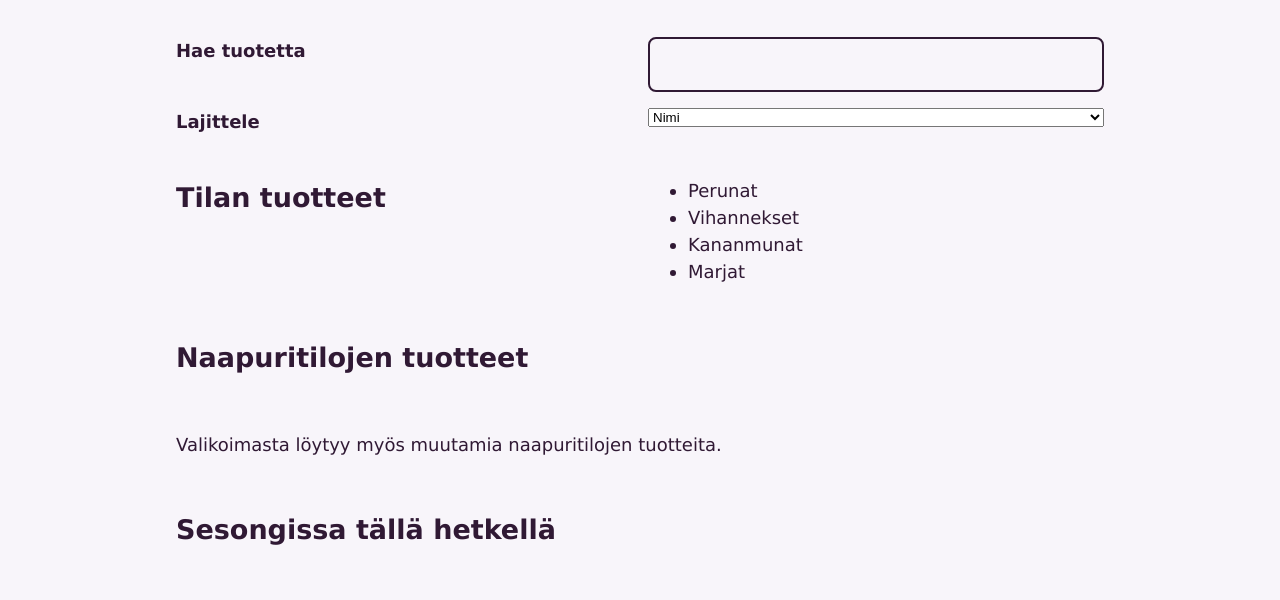
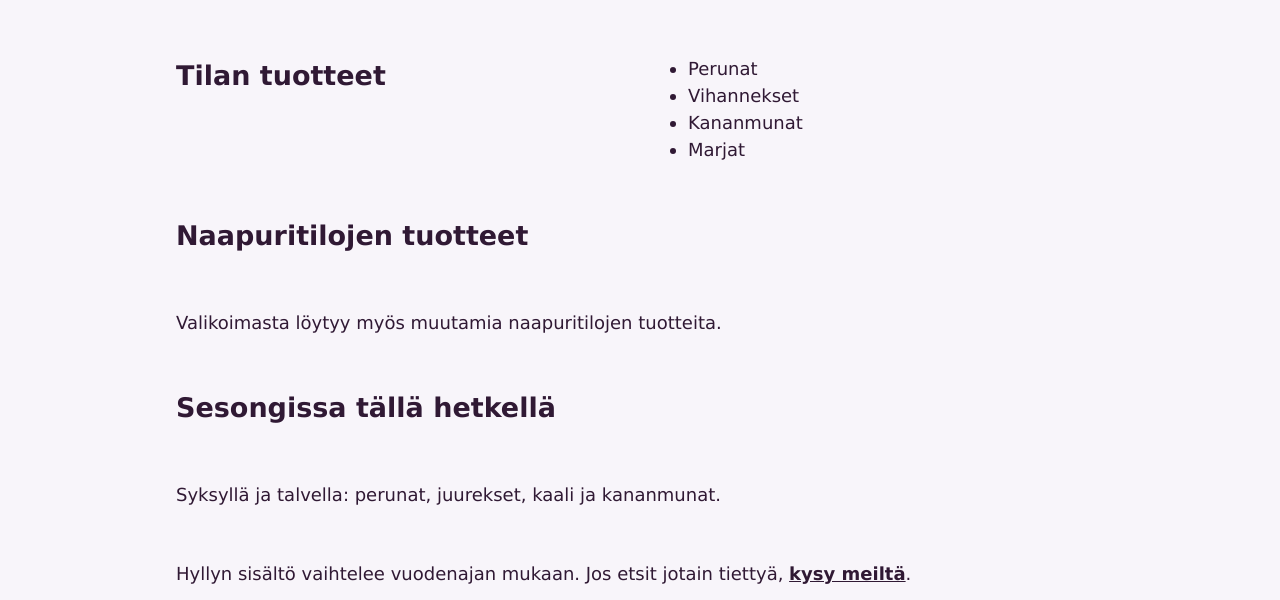
Before and after one commit to JooaOjaluoma-ops/web-course, a plain HTML site: page listing.html in a window 1280 px wide. Shown: the part 187-787 px from the top of the page. Drawn offline with Linux system fonts and the light colour scheme.

Commit message:
Remove search and sorting options from listing
Removed search and sorting options from the product listing.

```diff
--- a/listing.html
+++ b/listing.html
@@ -19,14 +19,6 @@
   <main>
     <h1>Tuotteet</h1>
 
-    <label for="haku">Hae tuotetta</label>
-    <input type="search" id="haku">
-
-    <label for="lajittelu">Lajittele</label>
-    <select id="lajittelu">
-      <option value="nimi">Nimi</option>
-      <option value="hinta">hinta</option>
-    </select>
     <h2>Tilan tuotteet</h2>
     <ul>
       <li>Perunat</li>
```
